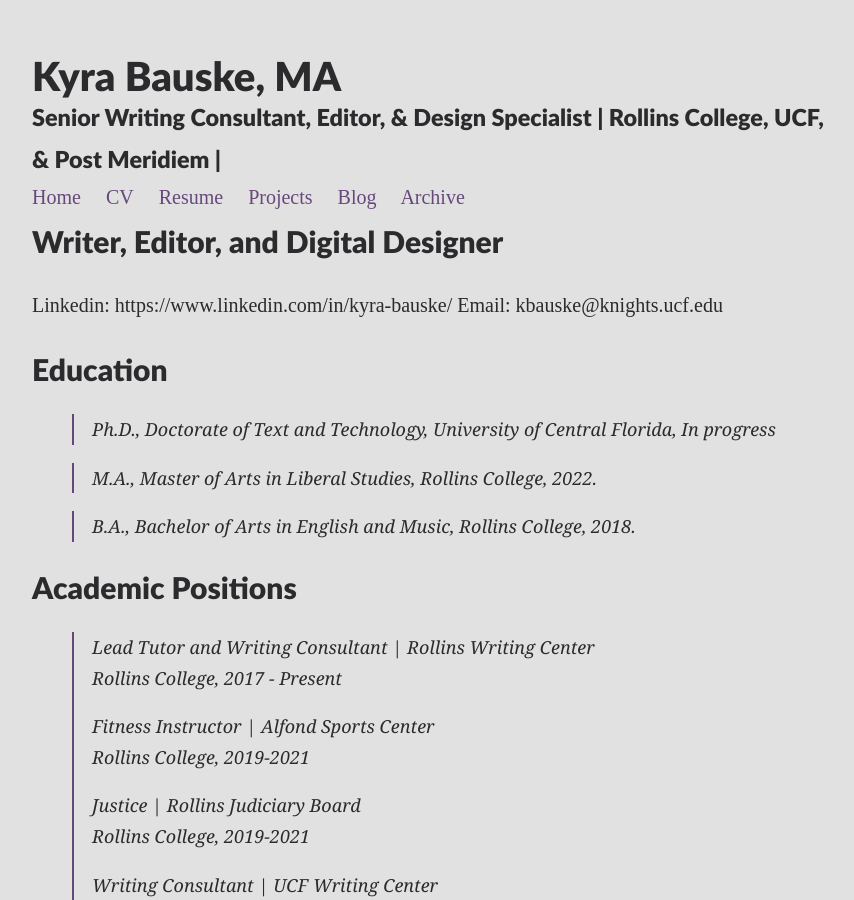
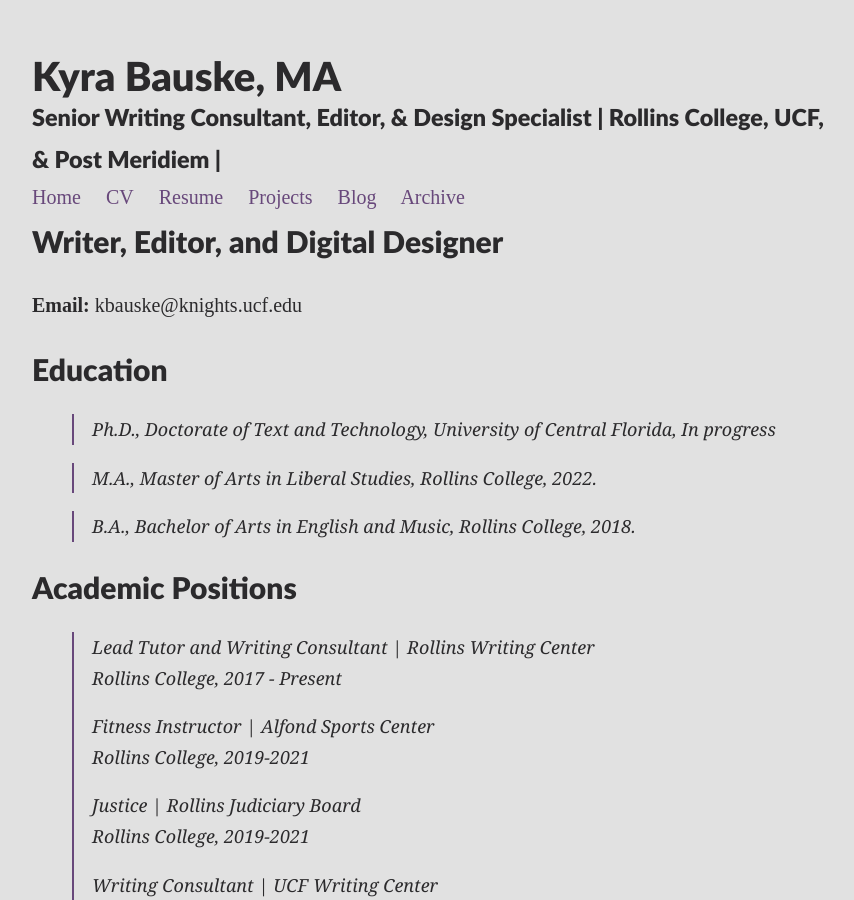
Before and after one commit to TK01079/GradPortfolioDemo, a Jekyll site: the page built from BauskeCV.md, in a window 1280 px wide and 900 px high. Shown: the whole window, without its empty margins (208-1062 px from the left). Built offline with Jekyll 4.4.1, drawn with Linux system fonts in a browser that asks for light colours; nearby versions of some CDN libraries; some of the changed lines change nothing that is shown.

Commit message:
Update BauskeCV.md

```diff
--- a/BauskeCV.md
+++ b/BauskeCV.md
@@ -7,7 +7,7 @@
 
 # Writer, Editor, and Digital Designer
 
-Linkedin: https://www.linkedin.com/in/kyra-bauske/  Email: kbauske@knights.ucf.edu
+ **Email:** kbauske@knights.ucf.edu
 
 ## Education
 
```
